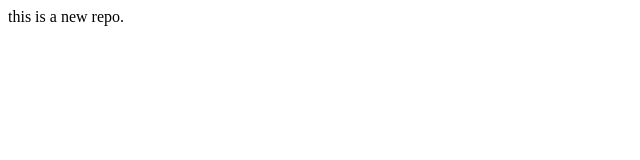
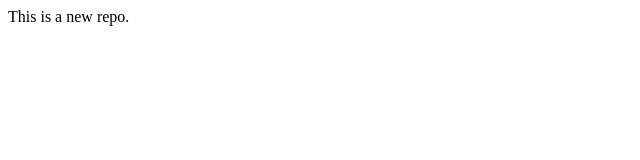
Before and after one commit to Amit-Gulia/localrepo, a plain HTML site: page index.html in a window 1280 px wide. Shown: the full height of the page, 0-640 px from the left. Drawn offline with Linux system fonts and the light colour scheme.

Commit message:
new change

```diff
--- a/index.html
+++ b/index.html
@@ -1 +1 @@
-<p>this is a new repo.</p>
+<p>This is a new repo.</p>
```
